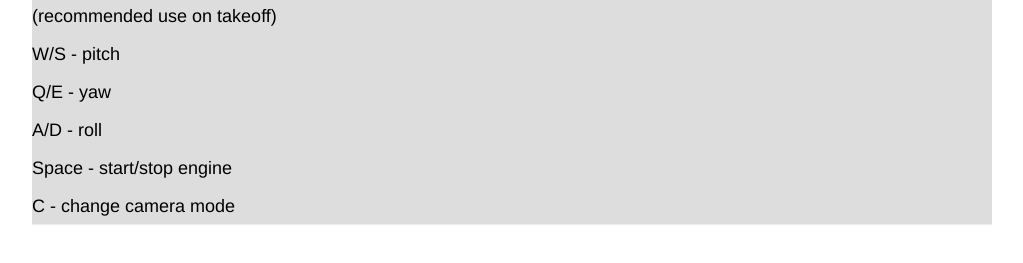
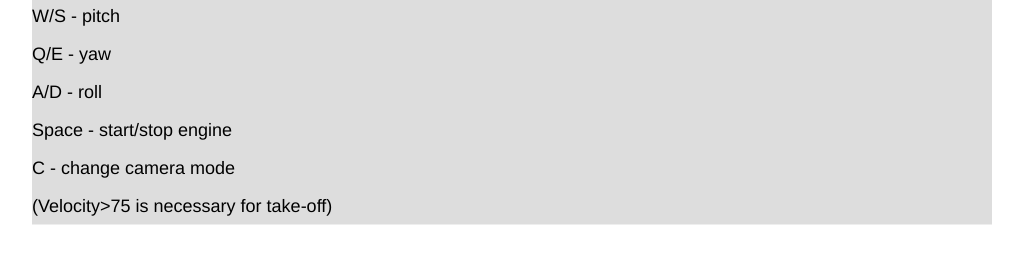
Before and after one commit to TheTimeBandit/Wing-Aerodynamics-Simulation-Demo, a plain HTML site: page index.html in a window 1280 px wide. Shown: the part 725-988 px from the top of the page, without its empty margins (128-1151 px from the left). Drawn offline with Linux system fonts and the light colour scheme; no server answers.

Commit message:
Update index.html

```diff
--- a/index.html
+++ b/index.html
@@ -19,13 +19,12 @@
         <div class="title">Wing Aerodynamics Simulation Demo</div>
 		<div style="background-color: #dddddd;">
 			Up/Down arrows - change angle of flaps on main wings<br>
-			(recommended use on takeoff)<br>
 			W/S - pitch<br>
 			Q/E - yaw<br>
 			A/D - roll<br>
 			Space - start/stop engine<br>
 			C - change camera mode<br>
-
+			(Velocity>75 is necessary for take-off)<br>
 		</div>
 		<br>
       </div>
```
